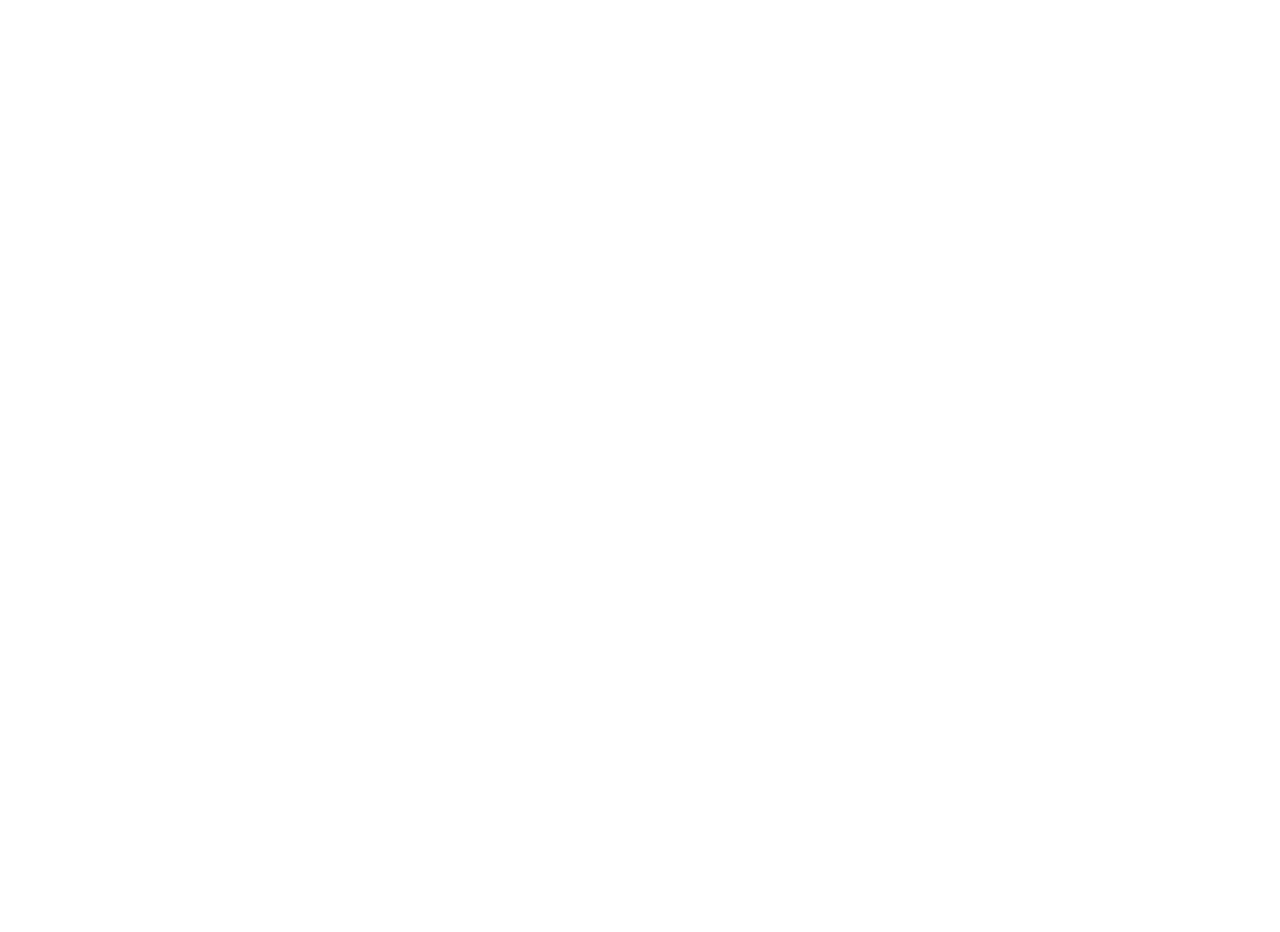
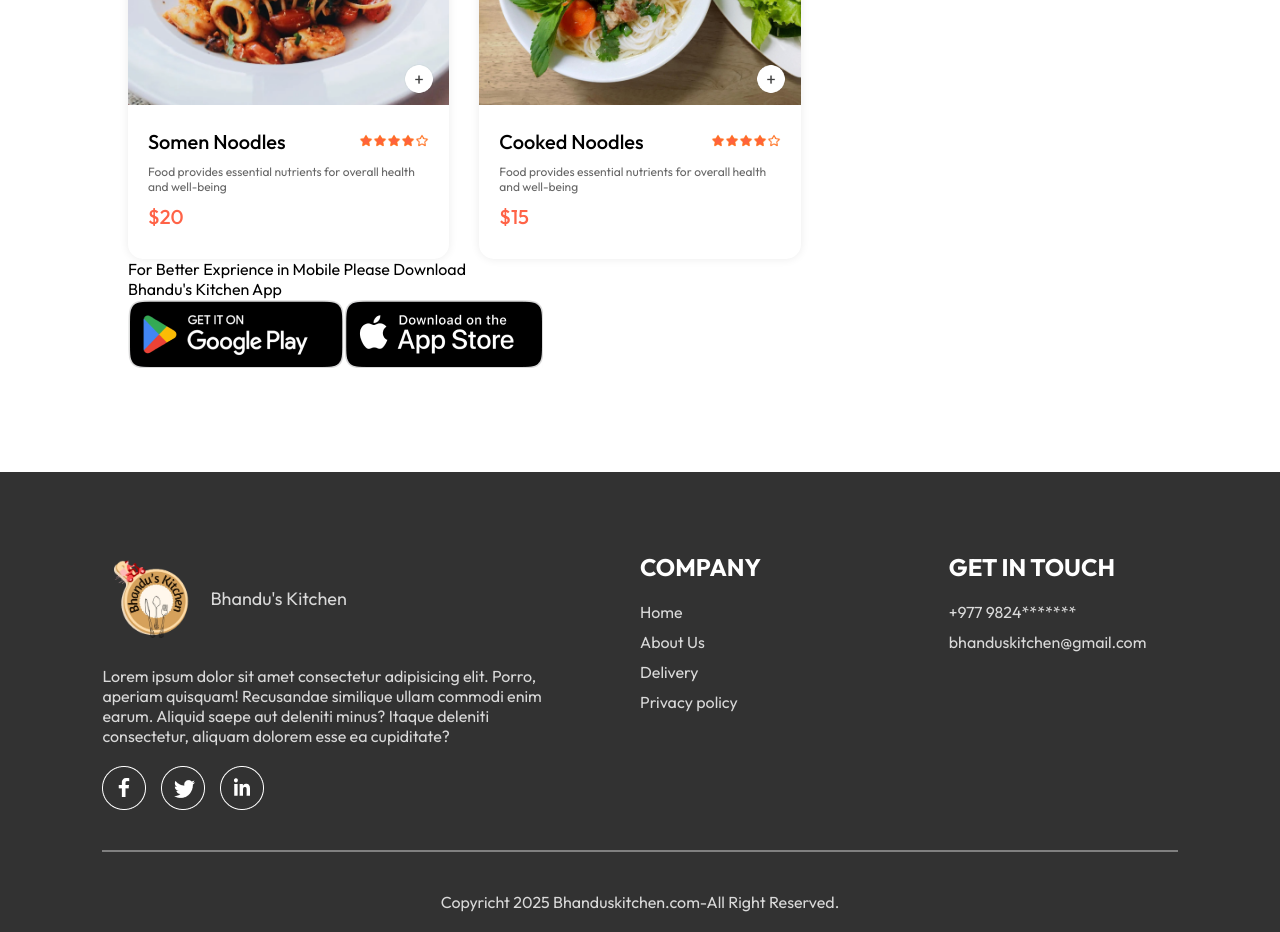
Before and after one commit to ashisbhandari/Bhandus-Kitchen, a React (Vite) app: page / in a window 1280 px wide. Shown: the part 5760-6692 px from the top of the page. Before the commit the page ends 993 px from the top, so only its background shows below. Built offline with nearby package versions, Linux system fonts and the light colour scheme.

Commit message:
product filter hunxa aaba

```diff
--- a/src/App.jsx
+++ b/src/App.jsx
@@ -4,9 +4,11 @@
 import Home from './pages/home/home'
 import Cart from './pages/cart/cart'
 import PlaceOrder from './pages/placeorder/placeorder'
+import Footer from './components/Footer/Footer'
 
 const App = () => {
   return (
+    <>
     <div className='app'>
       <Navbar />
       <Routes>
@@ -15,6 +17,8 @@
         <Route path='/order' element={<PlaceOrder />} />
       </Routes>
     </div>
+    <Footer />
+    </>
   )
 }
 
--- /dev/null
+++ b/src/components/AppDownload/AppDownload.css
@@ -0,0 +1,5 @@
+.appdownload{
+    margin:auto auto;
+    margin-top: 100px;
+    font-size: max(3vw,20px);
+}
--- /dev/null
+++ b/src/components/AppDownload/AppDownload.jsx
@@ -0,0 +1,16 @@
+import React from 'react'
+import './AppDownload.css'
+import { assets } from '../../assets/assets'
+const AppDownload = () => {
+  return (
+    <div className='appdownlaod' id='appdownload'>
+      <p> For Better Exprience in Mobile Please Download <br /> Bhandu's Kitchen App</p>
+      <div className="appdownload-platform">
+        <img src={assets.play_store} alt="" />
+        <img src={assets.app_store} alt="" />
+      </div>
+    </div>
+  )
+}
+
+export default AppDownload
--- /dev/null
+++ b/src/components/FoodDisplay/FoodDisplay.css
@@ -0,0 +1,14 @@
+.fooddisplay{
+    margin-top: 20px;
+}
+.fooddisplay h2{
+    font-size: max(2vw,24px);
+    font-weight: 600;
+}
+.fooddisplay-list{
+    display: grid;
+    grid-template-columns: repeat(auto-fill,minmax(240px,1fr));
+    margin-top: 30px;
+    gap: 30px;
+    row-gap: 50px;
+}
--- /dev/null
+++ b/src/components/FoodDisplay/FoodDisplay.jsx
@@ -0,0 +1,24 @@
+import React, { useContext } from 'react'
+import './FoodDisplay.css'
+import { StoreContext } from '../../context/storeContext'
+import Fooditem from '../Fooditem/Fooditem'
+
+const FoodDisplay = ({ category }) => {
+
+    const { food_list } = useContext(StoreContext)
+    return (
+        <div className='fooddisplay' id='fooddisplay'>
+            <h2>Top dishes available here</h2>
+            <div className="fooddisplay-list">
+                {food_list.map((item,index)=>{
+                    if(category==="All" || category===item.category){
+                        return <Fooditem key={index} id={item._id} name={item.name} description={item.description} price={item.price} image={item.image} />
+                    }
+                })}
+            </div>
+
+        </div>
+    )
+}
+
+export default FoodDisplay
--- /dev/null
+++ b/src/components/Fooditem/Fooditem.css
@@ -0,0 +1,64 @@
+.food-item{
+    width:100%;
+    margin: auto;
+    border-radius: 15px;
+    box-shadow: 0px 0px 10px #00000015;
+    transition: 0.3s;
+    animation: fadeIn 1s;
+}
+.fooditem-image{
+    width: 100%;
+    border-radius: 15px 15px 0px 0px;
+}
+.food-item-info{
+    padding: 20px;
+}
+.food-item-name-rating{
+    display: flex;
+    justify-content: space-between;
+    align-items: center;
+    margin-bottom: 10px;
+}
+.food-item-name-rating p{
+    font-size: 20px;
+    font-weight: 500;
+}
+.food-item-name-rating img{
+    width: 70px;
+}
+.food-item-desc{
+    color:#676767 ;
+    font-size: 12px;
+}
+.food-item-price{
+    color: tomato;
+    font-size: 20px;
+    font-weight: 500;
+    margin: 10px 0px;
+}
+.food-itemiimgcontainer{
+    position: relative;
+
+}
+.food-itemiimgcontainer .add{
+    width: 30px;
+    position: absolute;
+    bottom: 15px;
+    border-radius: 50%;
+    right: 15px;
+    cursor: pointer;
+}
+.food-item-counter{
+    position: absolute;
+    bottom: 15px;
+    right: 15px;
+    display: flex;
+    align-items: center;
+    gap: 10px;
+    padding: 6px;
+    border-radius: 50px;
+    background-color: white;
+}
+.food-item-counter img{
+    width: 25px;
+}
--- /dev/null
+++ b/src/components/Fooditem/Fooditem.jsx
@@ -0,0 +1,36 @@
+import React, { useContext } from 'react'
+import './Fooditem.css'
+import { assets } from '../../assets/assets'
+import { StoreContext } from '../../context/storeContext'
+
+const Fooditem = ({ id, name, price, description, image }) => {
+
+    const { cartItems, addToCart, removeFromCart } = useContext(StoreContext);
+    return (
+        <div className='food-item'>
+            <div className="food-itemiimgcontainer">
+                <img className='fooditem-image' src={image} alt="" />
+                {!cartItems[id]
+                    ? <img className='add' onClick={() => addToCart(id)} src={assets.add_icon_white} />
+                    : <div className='food-item-counter'>
+                        <img onClick={() => removeFromCart(id)} src={assets.remove_icon_red} alt="" />
+                        <p>{cartItems[id]}</p>
+                        <img onClick={() => addToCart(id)} src={assets.add_icon_green} alt="" />
+                    </div>
+                }
+            </div>
+            <div className="food-item-info">
+                <div className="food-item-name-rating">
+                    <p>{name}</p>
+                    <img src={assets.rating_starts} />
+                </div>
+                <p className="food-item-desc">
+                    {description}
+                </p>
+                <p className="food-item-price">${price}</p>
+            </div>
+        </div>
+    )
+}
+
+export default Fooditem
--- /dev/null
+++ b/src/components/Footer/Footer.css
@@ -0,0 +1,71 @@
+.footer {
+    color: #d9d9d9;
+    background-color: #323232;
+    display: flex;
+    flex-direction: column;
+    align-items: center;
+    gap: 20px;
+    padding: 20px 8vw;
+    padding-top: 80px;
+    margin-top: 100px;
+}
+
+.footercontent {
+    width: 100%;
+    display: grid;
+    grid-template-columns: 2fr 1fr 1fr;
+    gap: 80px;
+}
+
+.footercontent-left,
+.footercontent-right,
+.footercontent-center {
+    display: flex;
+    flex-direction: column;
+    align-items: start;
+    gap: 20px;
+}
+
+.hi {
+  display: flex;
+  flex-direction: row;
+  align-items: center;
+  gap: 8px;       /* space between logo and text */
+  width: auto;
+}
+
+.hi img {
+  width: 100px;
+  height: auto;
+}
+
+.hi p {
+  font-size: 18px;
+  margin: 0;
+}
+
+.footer-social-icons {
+    display: flex;
+    width: 3px;
+    gap: 15px;
+}
+
+.footercontent-left li,
+.footercontent-right li,
+.footercontent-center li {
+    list-style: none;
+    margin-bottom: 10px;
+    cursor: pointer;
+}
+.footercontent-right h2,
+.footercontent-center h2 {
+    color: white;
+}
+
+.footer hr{
+    width: 100%;
+    height: 2px;
+    margin: 20px 0px;
+    background-color: gray;
+    border: none;
+}
--- /dev/null
+++ b/src/components/Footer/Footer.jsx
@@ -0,0 +1,47 @@
+import React from 'react'
+
+import { assets } from '../../assets/assets'
+import './Footer.css'
+const Footer = () => {
+    return (
+        <div className='footer' id='footer'>
+            <div className="footercontent">
+                <div className="footercontent-left">
+                    <div className="hi">
+                        <img src={assets.logo} alt="logo of company" />
+                        <p>Bhandu's Kitchen</p>
+                    </div>
+                    <p>Lorem ipsum dolor sit amet consectetur adipisicing elit. Porro, aperiam quisquam! Recusandae similique ullam commodi enim earum. Aliquid saepe aut deleniti minus? Itaque deleniti consectetur, aliquam dolorem esse ea cupiditate?</p>
+                    <div className="footer-social-icons">
+                        <img src={assets.facebook_icon} alt="" />
+                        <img src={assets.twitter_icon} alt="" />
+                        <img src={assets.linkedin_icon} alt="" />
+                    </div>
+                </div>
+                <div className="footercontent-center">
+                    <h2>COMPANY</h2>
+                    <ul>
+                        <li>Home</li>
+                        <li>About Us</li>
+                        <li>Delivery</li>
+                        <li>Privacy policy</li>
+                    </ul>
+
+                </div>
+                <div className="footercontent-right">
+                    <h2>GET IN TOUCH</h2>
+                    <ul>
+                        <li>+977 9824*******</li>
+                        <li>bhanduskitchen@gmail.com</li>
+                    </ul>
+
+                </div>
+            </div>
+
+            <hr />
+            <p className="footer-copyright">Copyricht 2025 Bhanduskitchen.com-All Right Reserved. </p>
+        </div>
+    )
+}
+
+export default Footer
--- /dev/null
+++ b/src/context/storeContext.jsx
@@ -0,0 +1,42 @@
+import { createContext, useEffect, useState } from "react";
+import { food_list } from "../assets/assets";
+
+
+export const StoreContext = createContext(null)
+
+
+const StoreContextProvider = (props) => {
+
+    const [cartItems,setCartItems]=useState({});
+    const addToCart =(itemId) =>{
+        if(!cartItems[itemId]){
+            setCartItems((prev)=>({...prev,[itemId]:1}))
+        }
+        else{
+            setCartItems((prev)=>({...prev,[itemId]:prev[itemId]+1}))
+        }
+    }
+
+    const removeFromCart =(itemId)=>{
+        setCartItems((prev)=>({...prev,[itemId]:prev[itemId]-1}))
+    }
+
+    useEffect(()=>{
+        console.log(cartItems);
+    },[cartItems])
+
+    const contextValue = {
+        food_list,
+        cartItems,
+        setCartItems,
+        addToCart,
+        removeFromCart
+    }
+    return (
+        <StoreContext.Provider value={contextValue}>
+            {props.children}
+        </StoreContext.Provider>
+    )
+}
+
+export default StoreContextProvider
--- a/src/main.jsx
+++ b/src/main.jsx
@@ -3,10 +3,13 @@
 import './index.css'
 import App from './App.jsx'
 import { BrowserRouter } from 'react-router-dom'
+import StoreContextProvider from './context/storeContext.jsx'
 
 createRoot(document.getElementById('root')).render(
   <BrowserRouter>
-    <App />
+    <StoreContextProvider>
+      <App />
+    </StoreContextProvider>
 
   </BrowserRouter>
 )
--- a/src/pages/home/Home.jsx
+++ b/src/pages/home/Home.jsx
@@ -2,14 +2,17 @@
 import './home.css'
 import Header from '../../components/Header/Header'
 import ExploreMenu from '../../components/ExploreMenu/ExploreMenu'
+import FoodDisplay from '../../components/FoodDisplay/FoodDisplay'
+import AppDownload from '../../components/AppDownload/AppDownload'
 const Home = () => {
-  const [category,setCategory]=useState("All");
+  const [category, setCategory] = useState("All");
 
   return (
     <div>
       <Header />
       <ExploreMenu category={category} setCategory={setCategory} />
-
+      <FoodDisplay category={category} />
+      <AppDownload />
     </div>
   )
 }
```
